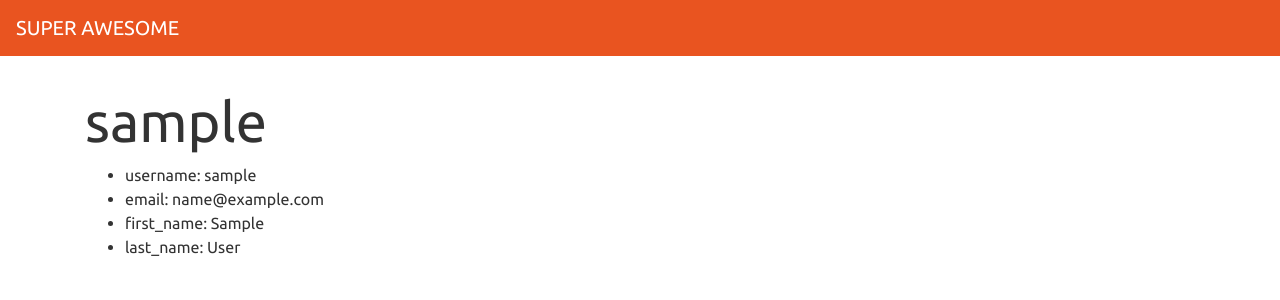
After one commit to Zach-Mp4/hasing-login, a Flask app: a page that uses templates/user.html in a window 1280 px wide. The commit adds this page. Shown: the top 300 px of the page. Run offline with Flask 3, Linux system fonts and the light colour scheme; the visitor is signed in with stand-in values (Sample User, id 1); tables that the repository leaves empty hold one stand-in row (values such as "Sample post").

Commit message:
finished users model and route

```diff
--- a/app.py
+++ b/app.py
@@ -26,17 +26,46 @@ def register():
         last_name = form.last_name.data
 
         newUser = User.register(username, password, email, first_name, last_name)
-        db.session.add(newUser)
-        db.session.commit()
-        return redirect('/secret')
+        try:
+            db.session.add(newUser)
+            db.session.commit()
+            session["user_id"] = newUser.username
+            return redirect(f'/users/{session["user_id"]}')
+        except:
+            flash('duplicate user try logging in!')
+            return redirect('/register')
+
+
     return render_template('register.html', form = form)
 
 @app.route('/login', methods=['GET', 'POST'])
 def login():
     form = LoginForm()
+    if form.validate_on_submit():
+        username = form.username.data
+        password = form.password.data
 
+        curUser = User.authenticate(username, password)
+        if curUser:
+            session["user_id"] = curUser.username
+            return redirect(f'/users/{session["user_id"]}')
+        flash('incorrect username or password')
+        return redirect('/login')
     return render_template('login.html', form = form)
 
-@app.route('/secret')
-def secret():
-    return 'YOU MADE IT'
+@app.route('/users/<username>')
+def user_route(username):
+    try:
+        if session["user_id"]:
+            curUser = User.query.get_or_404(username)
+
+            userDict = curUser.dictUser()
+            return render_template('user.html', user = userDict)
+    except:
+        return redirect('/register')
+
+@app.route('/logout')
+def logout():
+    session.pop("user_id")
+
+    return redirect("/")
--- a/models.py
+++ b/models.py
@@ -39,3 +39,26 @@ class User(db.Model):
 
         # return instance of user w/username and hashed pwd
         return cls(username=username, password=hashed_utf8, email = email, first_name = first_name, last_name = last_name)
+
+    @classmethod
+    def authenticate(cls, username, pwd):
+        """Validate that user exists & password is correct.
+
+        Return user if valid; else return False.
+        """
+
+        u = User.query.filter_by(username=username).first()
+
+        if u and bcrypt.check_password_hash(u.password, pwd):
+            # return user instance
+            return u
+        else:
+            return False
+
+    def dictUser(self):
+        return {
+            'username': self.username,
+            'email': self.email,
+            'first_name': self.first_name,
+            'last_name': self.last_name
+        }
--- a/templates/login.html
+++ b/templates/login.html
@@ -23,7 +23,7 @@
   </p>
   {% endfor %}
 
-  <button type="submit">Register</button>
+  <button type="submit">Login</button>
 
 </form>
 <p>Dont have an account? <a href="/register">Register</a></p>
--- /dev/null
+++ b/templates/user.html
@@ -0,0 +1,12 @@
+{% extends 'base.html' %}
+
+{% block title %}SUPER AWESOME{% endblock %}
+
+{% block content %}
+<h1 class="display-4">{{user['username']}}</h1>
+<ul>
+    {% for key, attr in user.items() %}
+    <li>{{key}}: {{attr}}</li>
+    {% endfor %}
+</ul>
+{% endblock %}
```
Also changed, not shown: requirements.txt (+20 -0 lines).
